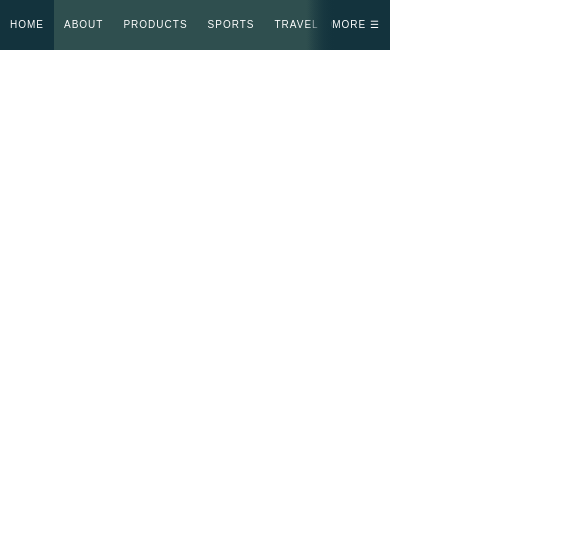
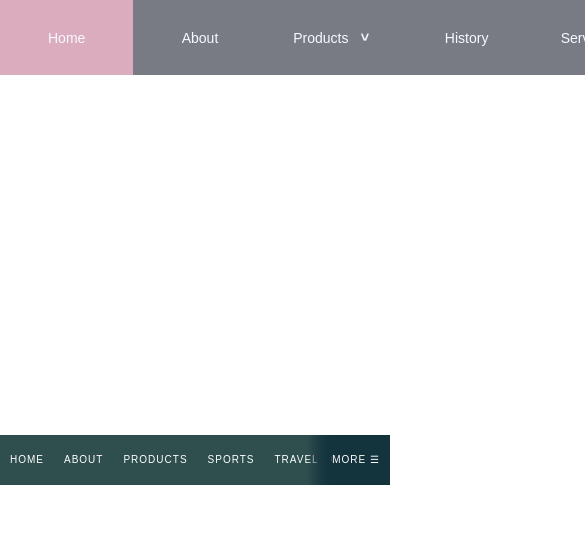
Before and after one commit to dwgrossberg/dynamicUI, a website built with webpack: page dist/index.html in a window 390 px wide. Shown: the top 538 px of the page, 585 px wide, since content can reach past the window. Built offline with nearby package versions, Linux system fonts and the light colour scheme.

Commit message:
Finish mobileMenu implementation

```diff
--- a/src/dropdownMenu.js
+++ b/src/dropdownMenu.js
@@ -31,10 +31,8 @@ const dropdownMenu = (() => {
       argA.href = arg[1];
       argA.style.display = "flex";
       argA.style.alignItems = "center";
-      argA.style.justifyContent = "center";
       argA.style.textDecoration = "none";
       argA.style.height = menuHeight;
-      argA.style.width = "100%";
       argLI.appendChild(argA);
       menuUL.appendChild(argLI);
     });
@@ -172,7 +170,7 @@ const dropdownMenu = (() => {
               arrowDivSub.style.color = "white";
               arrowDivSub.style.height = "8px";
               arrowDivSub.style.width = "8px";
-              arrowDivSub.style.marginLeft = "15px";
+              arrowDivSub.style.marginLeft = "35%";
               arrowDivSub.style.transform = "translateY(-50%)";
               dropdownItem.style.display = "flex";
               dropdownItem.style.alignItems = "center";
--- a/src/style.css
+++ b/src/style.css
@@ -33,7 +33,7 @@ body {
   background-color: #797b84;
   min-width: 800px;
 
-  display: none;
+  /* display: none; */
 }
 
 .dropdown-nav a,
@@ -67,6 +67,8 @@ body {
   width: 100%;
   height: var(--mobile-height);
   background-color: darkslategray;
+
+  /* display: none; */
 }
 
 .mobile-nav:active,
```
